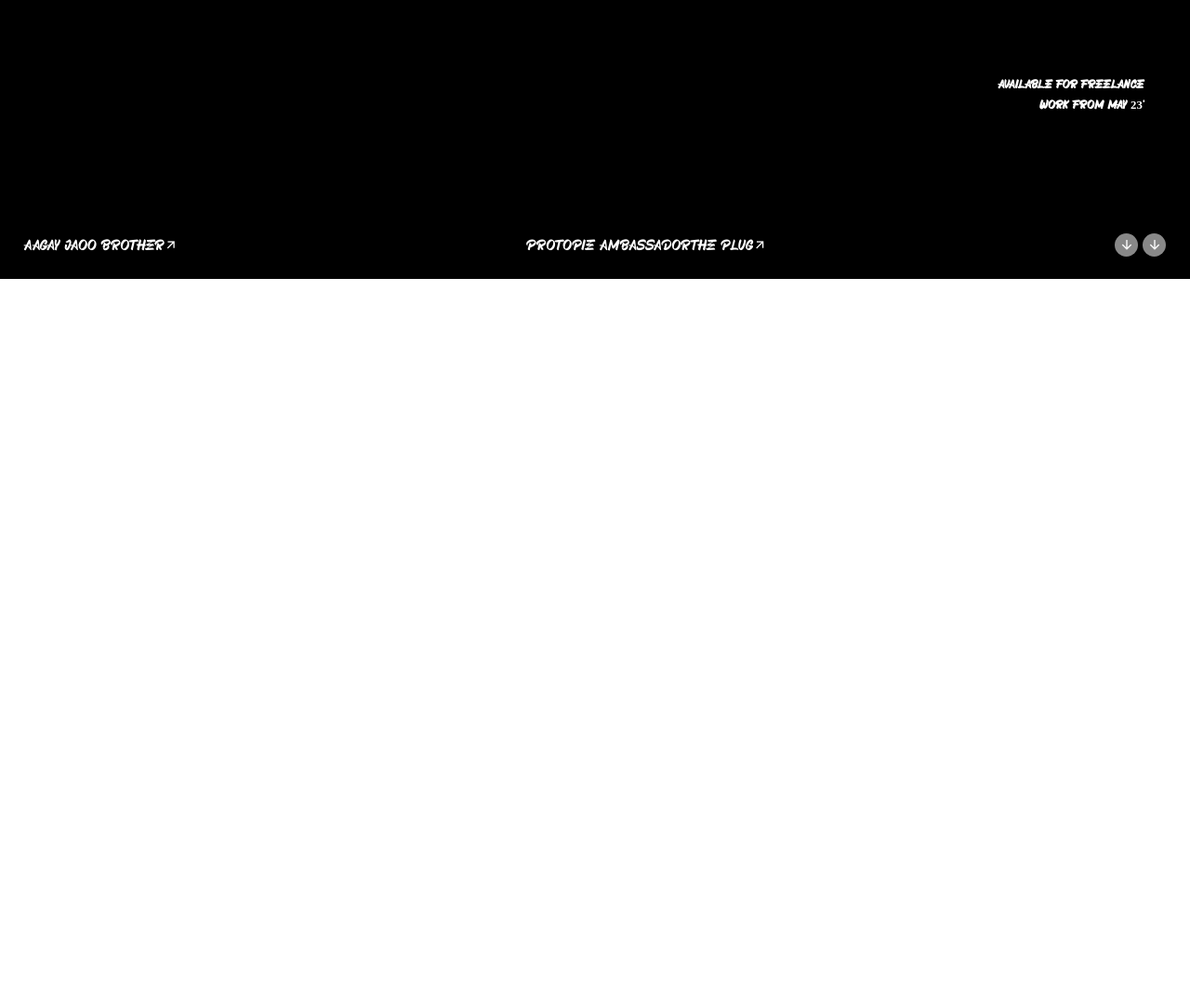
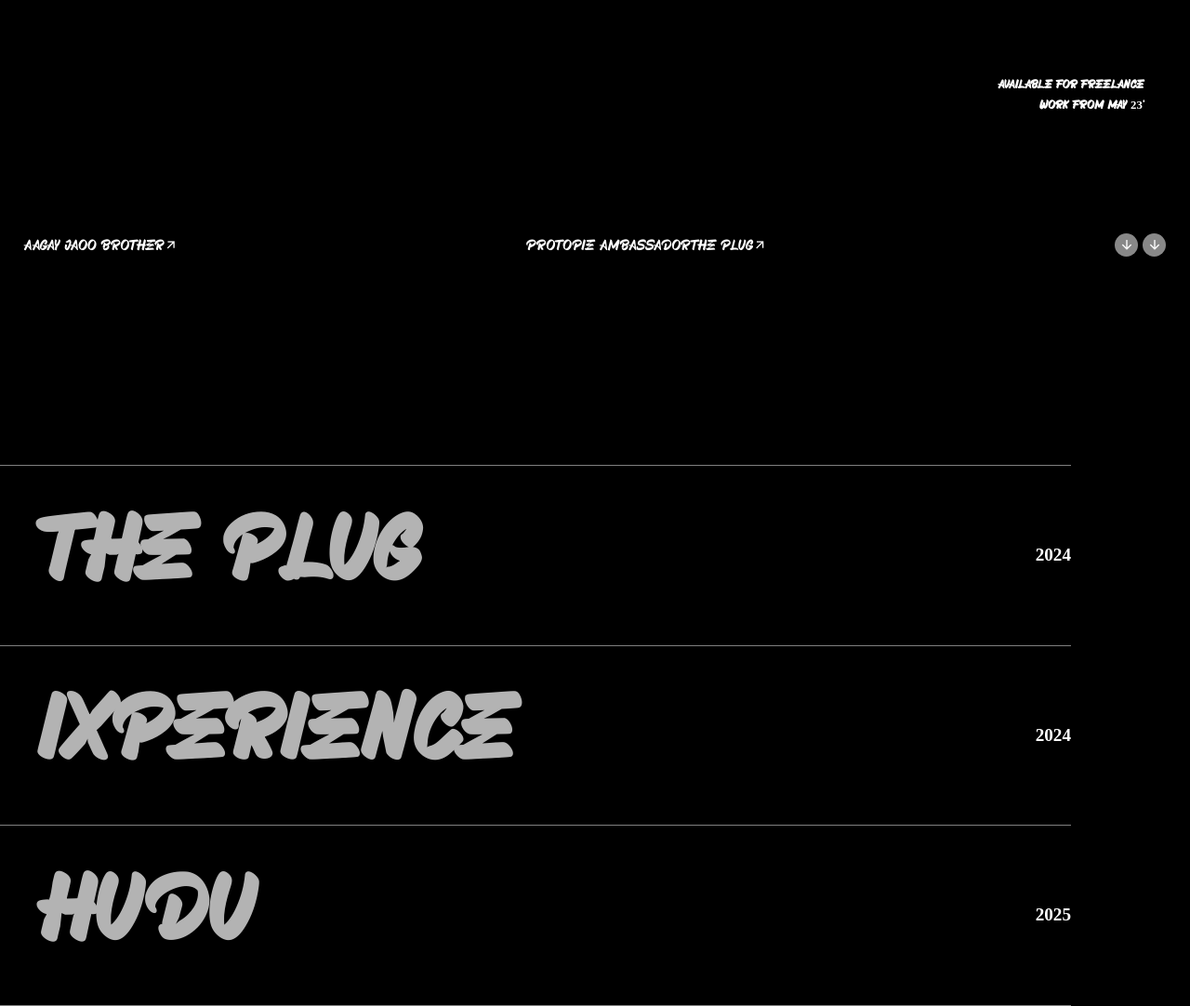
Before and after one commit to SYCONIUMOP/Cynthia_Ugwu_website, a plain HTML site: page index.html in a window 1280 px wide. Shown: the part 500-1582 px from the top of the page at 93% size. Before the commit the page ends 800 px from the top, so only its background shows below. Drawn offline with nearby package versions, Linux system fonts and the light colour scheme.

Commit message:
second Page 50% Done

```diff
--- a/index.html
+++ b/index.html
@@ -34,6 +34,20 @@
                 </div>
             </div>
         </div>
+        <div class="second">
+            <div class="elem">
+                <h1>THE PLUG</h1>
+                <h5>2024</h5>
+            </div>
+            <div class="elem">
+                <h1>IXPERIENCE</h1>
+                <h5>2024</h5>
+            </div>
+            <div class="elem elem-last">
+                <h1>HUDU</h1>
+                <h5>2025</h5>
+            </div>
+        </div>
 
     </div>
     <script src="script.js"></script>
--- a/style.css
+++ b/style.css
@@ -91,5 +91,32 @@ font-size:17px;
     height:25px;
     border-radius:50%;
     background-color:#888;
-
 }
+.second{
+    width: 100%;
+    height: 100vh calc(100vh - 200px);
+    color:#fff;
+    padding-top: 200px;
+    padding-right:10vw ;
+    background-color: black;
+}
+.elem{
+    width: 100%;
+    border-top: 1px solid gray;
+    padding: 3.5vw 3vw;
+    padding-right:0;
+    display: flex;
+    justify-content: space-between;
+    align-items: center;
+}
+.elem h1{
+    text-transform: uppercase;
+    font-size: 7.6vw;
+    opacity:.7;
+}
+.elem h5{
+    font-size:1.5vw;
+}
+.elem-last{
+border-bottom: 1px solid gray;
+}
```
Also changed, not shown: Img/hudu.png (added), Img/ixperience.png (added), Img/plug.png (added).
